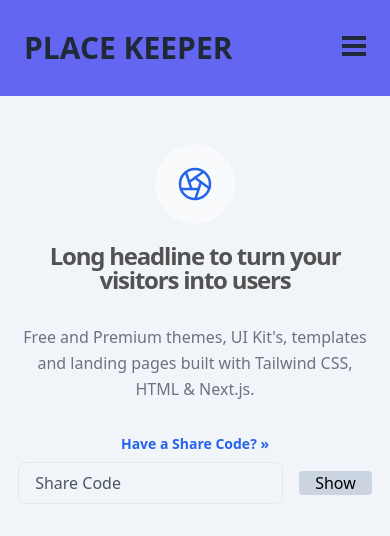
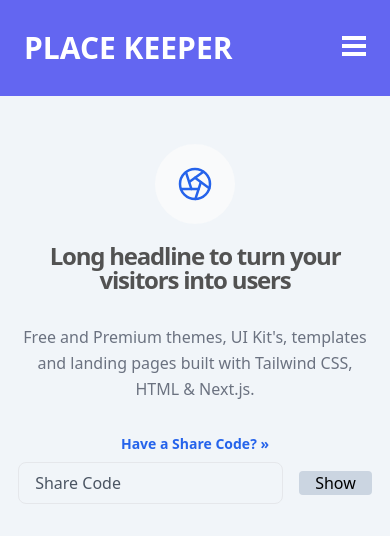
Before and after one commit to mitsu3s/placekeeper, a Next.js app: page / in a window 390 px wide. Shown: the top 536 px of the page. Built offline with nearby package versions, Linux system fonts and the light colour scheme; no server answers.

Commit message:
Fix index design

```diff
--- a/pages/index.tsx
+++ b/pages/index.tsx
@@ -28,15 +28,12 @@ const Home = () => {
         <div className="bg-slate-100 h-screen">
             <header className="z-30 flex items-center w-full h-24 sm:h-32 bg-indigo-500">
                 <div className="container flex items-center justify-between px-6 mx-auto">
-                    <Link
-                        href="/"
-                        className="text-3xl font-black text-gray-800 uppercase dark:text-white"
-                    >
+                    <Link href="/" className="text-3xl font-black uppercase text-white">
                         Place Keeper
                     </Link>
                     {showToast && <ToastMessage setShowToast={setShowToast} />}
                     <div className="flex items-center">
-                        <nav className="items-center hidden text-lg text-gray-800 uppercase font-sen dark:text-white lg:flex">
+                        <nav className="items-center hidden text-lg uppercase font-sen text-white lg:flex">
                             <Link
                                 href={getLink()}
                                 onClick={handleLinkClick}
@@ -49,9 +46,9 @@ const Home = () => {
                             </Link>
                         </nav>
                         <button className="flex flex-col ml-4 lg:hidden">
-                            <span className="w-6 h-1 mb-1 bg-gray-800 dark:bg-white"></span>
-                            <span className="w-6 h-1 mb-1 bg-gray-800 dark:bg-white"></span>
-                            <span className="w-6 h-1 mb-1 bg-gray-800 dark:bg-white"></span>
+                            <span className="w-6 h-1 mb-1 bg-white"></span>
+                            <span className="w-6 h-1 mb-1 bg-white"></span>
+                            <span className="w-6 h-1 mb-1 bg-white"></span>
                         </button>
                     </div>
                 </div>
--- a/styles/leaflet-machine.css
+++ b/styles/leaflet-machine.css
@@ -2,5 +2,5 @@
     --tw-text-opacity: 1;
     color: rgba(0, 0, 0, var(--tw-text-opacity));
     --tw-bg-opacity: 1;
-    background-color: rgba(249, 250, 251, var(--tw-bg-opacity));
+    background-color: rgba(255, 255, 255, var(--tw-bg-opacity));
 }
```
